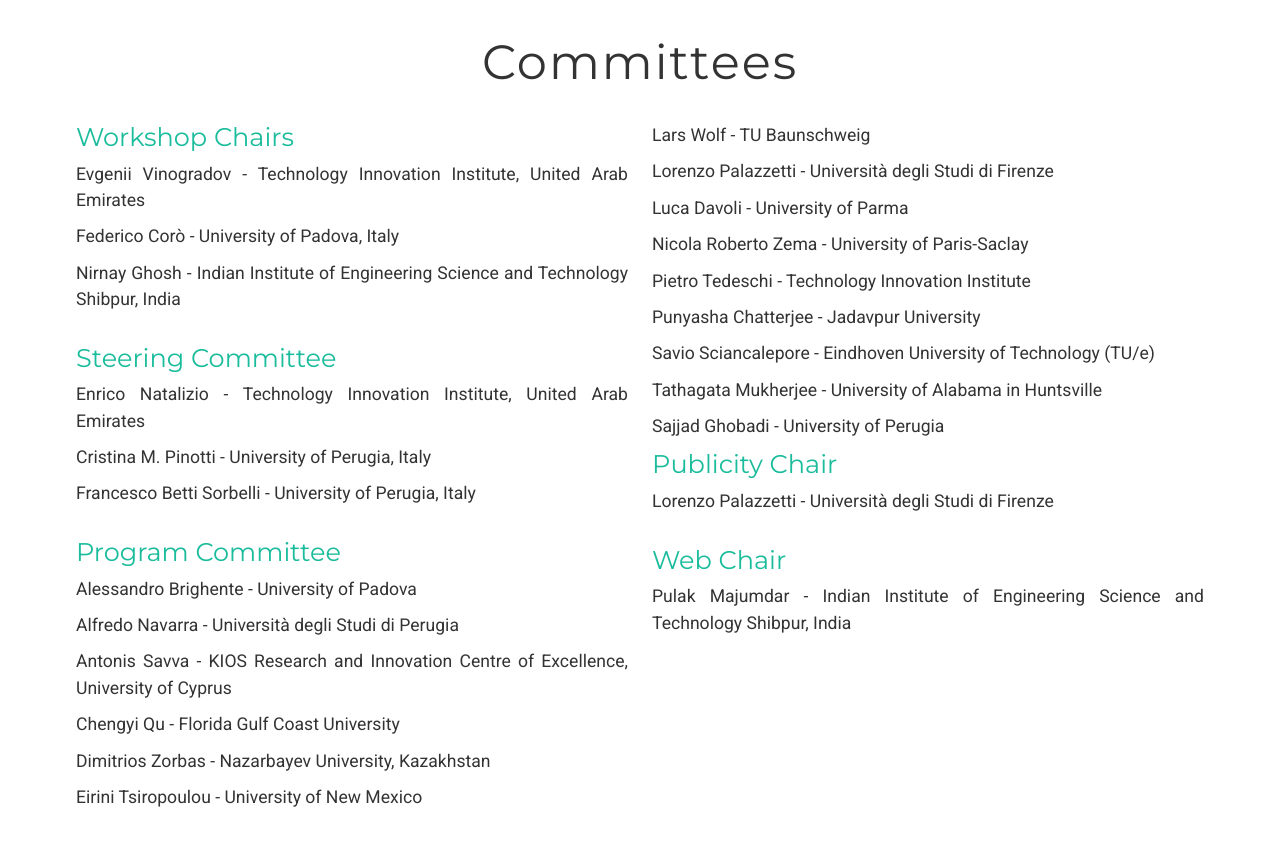
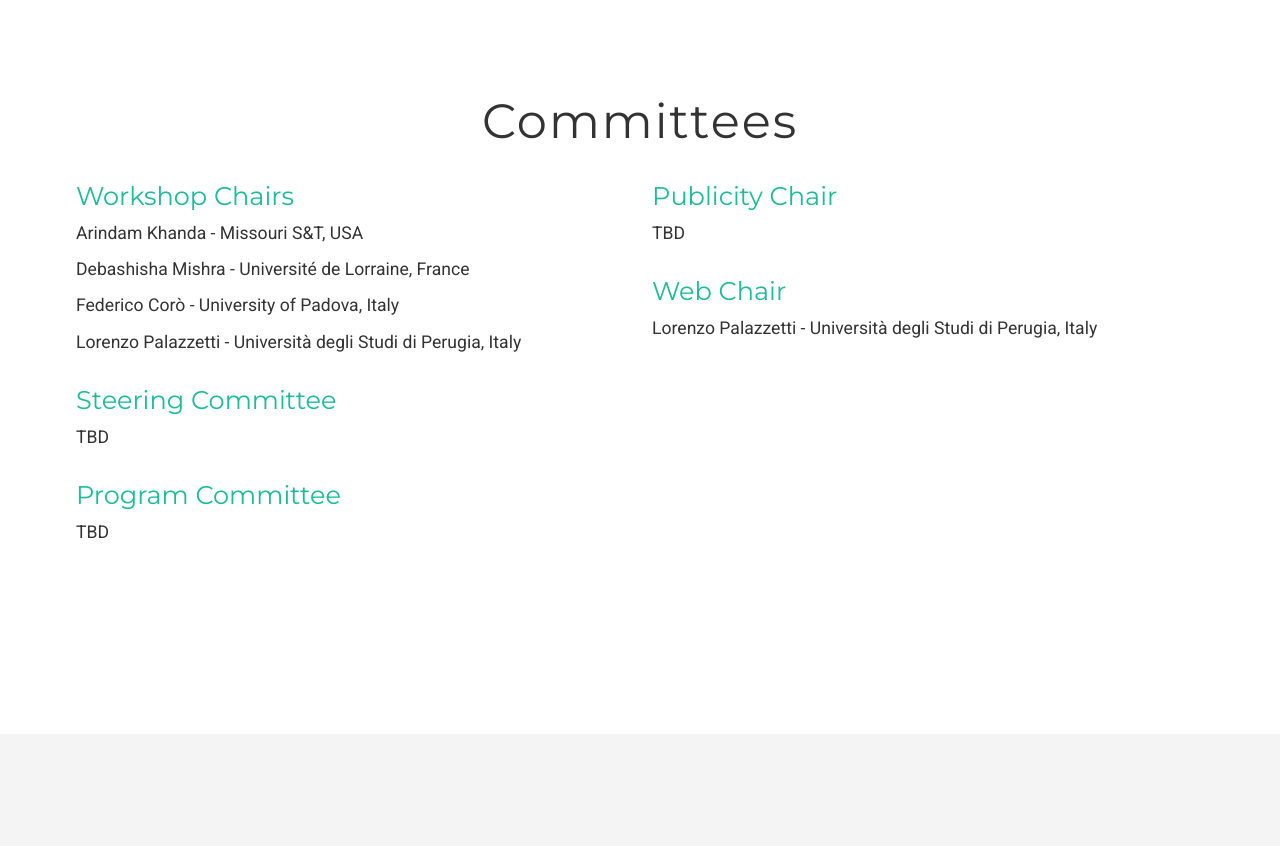
Before and after one commit to widroit2025/widroit2025.github.io, a plain HTML site: page index.html in a window 1280 px wide. Shown: the part 3720-4566 px from the top of the page. Drawn offline with nearby package versions, Linux system fonts and the light colour scheme.

Commit message:
small modifications

```diff
--- a/index.html
+++ b/index.html
@@ -455,34 +455,35 @@
                     <div class="committee-item">
                         <h3 style="font-size: 1.6rem; color: #1abc9c;">Workshop Chairs</h3>
                         <ul class="committee-list">
-                            <li>Evgenii Vinogradov - Technology Innovation Institute, United Arab Emirates</li>
+                            <li>Arindam Khanda -  Missouri S&T, USA</li>
+                            <li>Debashisha Mishra - Université de Lorraine, France</li>
                             <li>Federico Corò - University of Padova, Italy</li>
-                            <li>Nirnay Ghosh - Indian Institute of Engineering Science and Technology Shibpur, India</li>
+                            <li>Lorenzo Palazzetti - Università degli Studi di Perugia, Italy</li>
                         </ul>
                     </div>
                     <div class="committee-item">
                         <h3 style="font-size: 1.6rem; color: #1abc9c;">Steering Committee</h3>
                         <ul class="committee-list">
-                            <li>Enrico Natalizio - Technology Innovation Institute, United Arab Emirates</li>
-                            <li>Cristina M. Pinotti - University of Perugia, Italy</li>
-                            <li>Francesco Betti Sorbelli - University of Perugia, Italy</li>
+                            <li>TBD</li>
+                            <!-- <li>Cristina M. Pinotti - University of Perugia, Italy</li>
+                            <li>Francesco Betti Sorbelli - University of Perugia, Italy</li> -->
                         </ul>
                     </div>
                     <div class="committee-item">
                         <h3 style="font-size: 1.6rem; color: #1abc9c;">Program Committee</h3>
                         <ul class="committee-list">
-                            <li>Alessandro Brighente - University of Padova</li>
-                            <li>Alfredo Navarra - Università degli Studi di Perugia</li>
+                            <li>TBD</li>
+                            <!-- <li>Alfredo Navarra - Università degli Studi di Perugia</li>
                             <li>Antonis Savva - KIOS Research and Innovation Centre of Excellence, University of Cyprus</li>
                             <li>Chengyi Qu - Florida Gulf Coast University</li>
                             <li>Dimitrios Zorbas - Nazarbayev University, Kazakhstan</li>
-                            <li>Eirini Tsiropoulou - University of New Mexico</li>
+                            <li>Eirini Tsiropoulou - University of New Mexico</li> -->
                         </ul>
                     </div>
                 </div>
                 <div class="col-md-6">
                     <div class="committee-item">
-                        <ul class="committee-list">
+                        <!-- <ul class="committee-list">
                             <li>Lars Wolf - TU Baunschweig</li>
                             <li>Lorenzo Palazzetti - Università degli Studi di Firenze</li>
                             <li>Luca Davoli - University of Parma</li>
@@ -492,16 +493,16 @@
                             <li>Savio Sciancalepore - Eindhoven University of Technology (TU/e)</li>
                             <li>Tathagata Mukherjee - University of Alabama in Huntsville</li>
                             <li>Sajjad Ghobadi - University of Perugia</li>
-                        </ul>
+                        </ul> -->
                         <h3 style="font-size: 1.6rem; color: #1abc9c;">Publicity Chair</h3>
                         <ul class="committee-list">
-                            <li>Lorenzo Palazzetti - Università degli Studi di Firenze</li>
+                            <li>TBD</li>
                         </ul>
                     </div>
                     <div class="committee-item">
                         <h3 style="font-size: 1.6rem; color: #1abc9c;">Web Chair</h3>
                         <ul class="committee-list">
-                            <li>Pulak Majumdar - Indian Institute of Engineering Science and Technology Shibpur, India</li>
+                            <li>Lorenzo Palazzetti - Università degli Studi di Perugia, Italy</li>
                         </ul>
                     </div>
                 </div>
```
